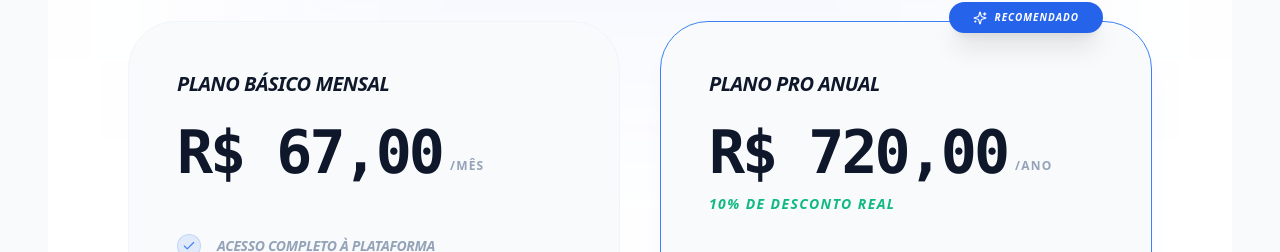
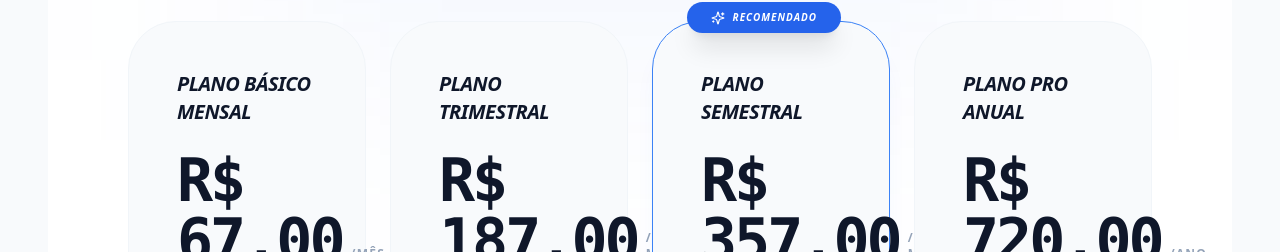
Before and after one commit to mtheuszin1/adscale-deploy, a React (Vite) app: page / in a window 1280 px wide. Both pictures are taken after a click on the button "UPGRADE PRO". Shown: the part 548-800 px from the top of the page. Built offline with nearby package versions, Linux system fonts and the light colour scheme; no server answers; a web font is replaced by a local one.

Commit message:
Add Quarterly and Semesterly pricing plans

```diff
--- a/pages/PricingPage.tsx
+++ b/pages/PricingPage.tsx
@@ -32,25 +32,55 @@ const PricingPage: React.FC<PricingPageProps> = ({ onSubscribe }) => {
         'Acesso completo à plataforma',
         'Relatórios e insights de desempenho',
         'Suporte prioritário',
-        'Notificações automáticas de campanhas',
+        'Notificações automáticas',
         'Atualizações regulares'
       ],
       recommended: false,
+    },
+    {
+      id: 'quarterly',
+      name: 'Plano Trimestral',
+      price: 'R$ 187,00',
+      period: '/3 meses',
+      description: 'Economia de 7%',
+      features: [
+        'Tudo do plano mensal',
+        'Pagamento único a cada 3 meses',
+        'Prioridade na fila de análise',
+        'Acesso a dados históricos (30 dias)',
+        'Suporte via ticket prioritário'
+      ],
+      recommended: false,
+    },
+    {
+      id: 'semesterly',
+      name: 'Plano Semestral',
+      price: 'R$ 357,00',
+      period: '/6 meses',
+      description: 'Economia de 11%',
+      features: [
+        'Tudo do plano trimestral',
+        'Pagamento único a cada 6 meses',
+        'Acesso antecipado a novas features',
+        'Consultoria de onboarding (Gravada)',
+        'Acesso a dados históricos (90 dias)'
+      ],
+      recommended: true,
     },
     {
       id: 'yearly',
       name: 'Plano Pro Anual',
       price: 'R$ 720,00',
       period: '/ano',
-      description: '10% de desconto real',
+      description: 'Melhor Valor (10% OFF)', // Keeping original math/appeal or adjusting? 67*12=804. 720/804 = ~10% off.
       features: [
-        'Tudo do plano mensal',
+        'Tudo do plano semestral',
         'Economia de R$ 84,00/ano',
         'Consultoria estratégica trimestral',
-        'Acesso antecipado a tendências',
+        'Acesso ilimitado a tendências',
         'Suporte via canal exclusivo'
       ],
-      recommended: true,
+      recommended: false,
     }
   ];
 
@@ -108,7 +138,7 @@ const PricingPage: React.FC<PricingPageProps> = ({ onSubscribe }) => {
           </p>
         </div>
 
-        <div className="grid grid-cols-1 md:grid-cols-2 gap-10 relative z-10">
+        <div className="grid grid-cols-1 md:grid-cols-2 xl:grid-cols-4 gap-6 relative z-10">
           {plans.map((plan, i) => (
             <div
               key={i}
@@ -144,8 +174,8 @@ const PricingPage: React.FC<PricingPageProps> = ({ onSubscribe }) => {
               <button
                 onClick={() => setSelectedPlan({ name: plan.name, price: plan.price, id: plan.id })}
                 className={`w-full py-6 rounded-3xl font-black text-xs uppercase tracking-[0.2em] transition-all active:scale-95 flex items-center justify-center gap-3 italic ${plan.recommended
-                    ? 'bg-blue-600 text-white hover:bg-blue-500 shadow-xl shadow-blue-600/30'
-                    : 'bg-slate-900 text-white hover:bg-slate-800'
+                  ? 'bg-blue-600 text-white hover:bg-blue-500 shadow-xl shadow-blue-600/30'
+                  : 'bg-slate-900 text-white hover:bg-slate-800'
                   }`}
               >
                 ASSINAR AGORA <ArrowRight size={18} />
```
